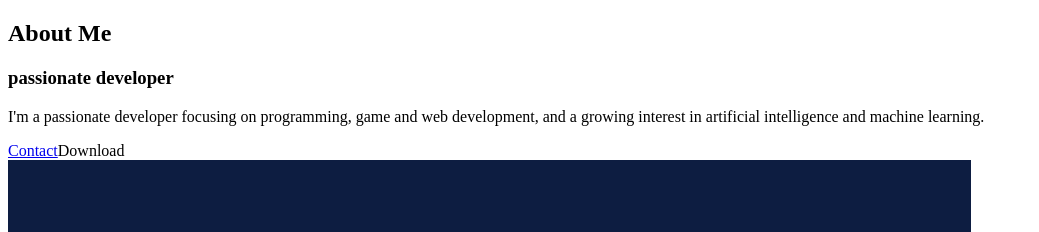
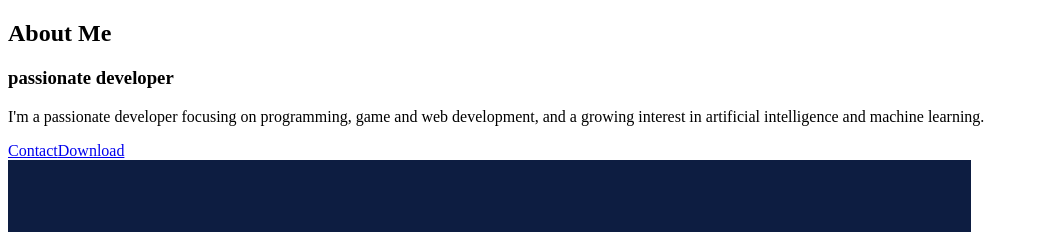
Before and after one commit to NarayanTim/devPortfolio, a Next.js app: page /About in a window 1280 px wide. Shown: the top 232 px of the page, without its empty margins (0-1039 px from the left). Built offline with nearby package versions, Linux system fonts and the light colour scheme.

Commit message:
Uploaded Resume

```diff
--- a/components/AboutSection.tsx
+++ b/components/AboutSection.tsx
@@ -17,7 +17,7 @@ const AboutSection = () => {
                     <a href="#contact" className="btn btn-contact">
                         Contact
                     </a>
-                    <a title="Download Resume"  target="_blank" rel="noopener noreferrer" className="btn btn-download">
+                    <a title="Download Resume" href={`${getPath()}/Resume.pdf`}  target="_blank" rel="noopener noreferrer" className="btn btn-download">
                         Download
                     </a>
                 </div>
```
